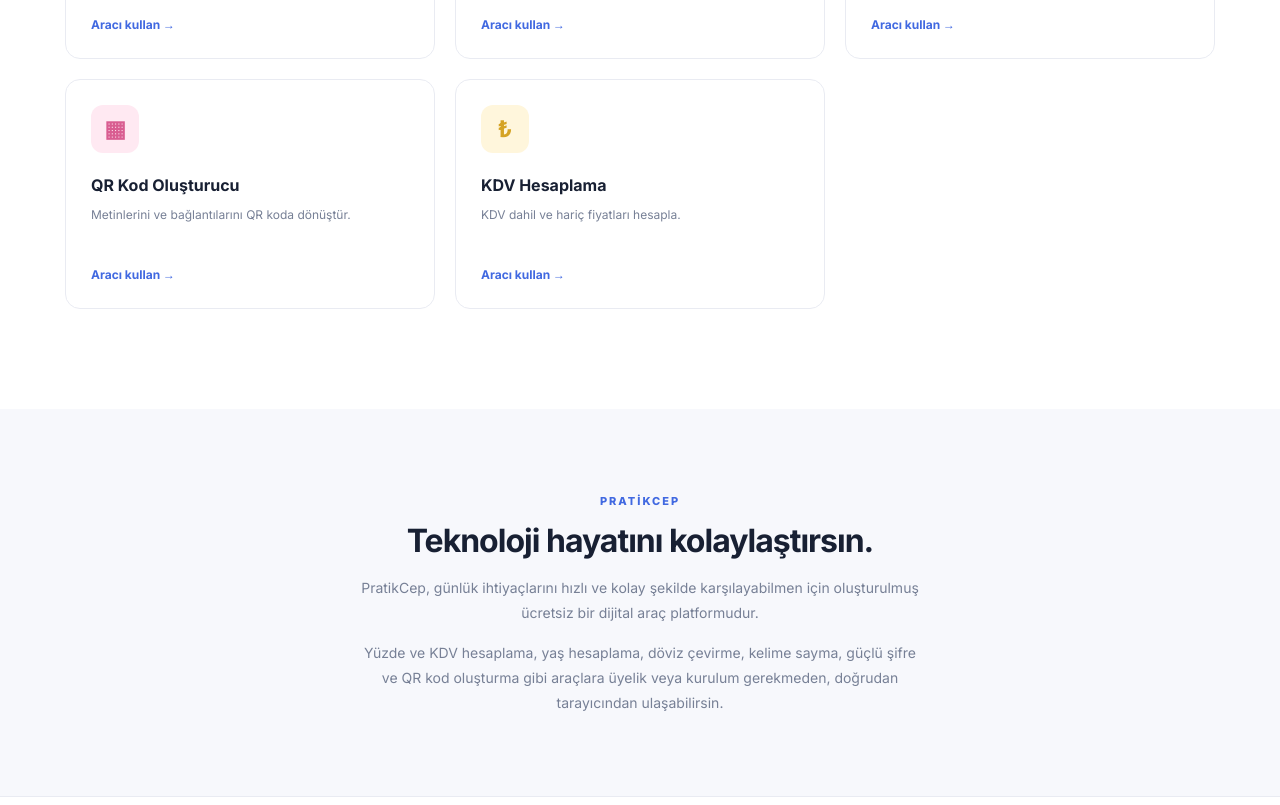
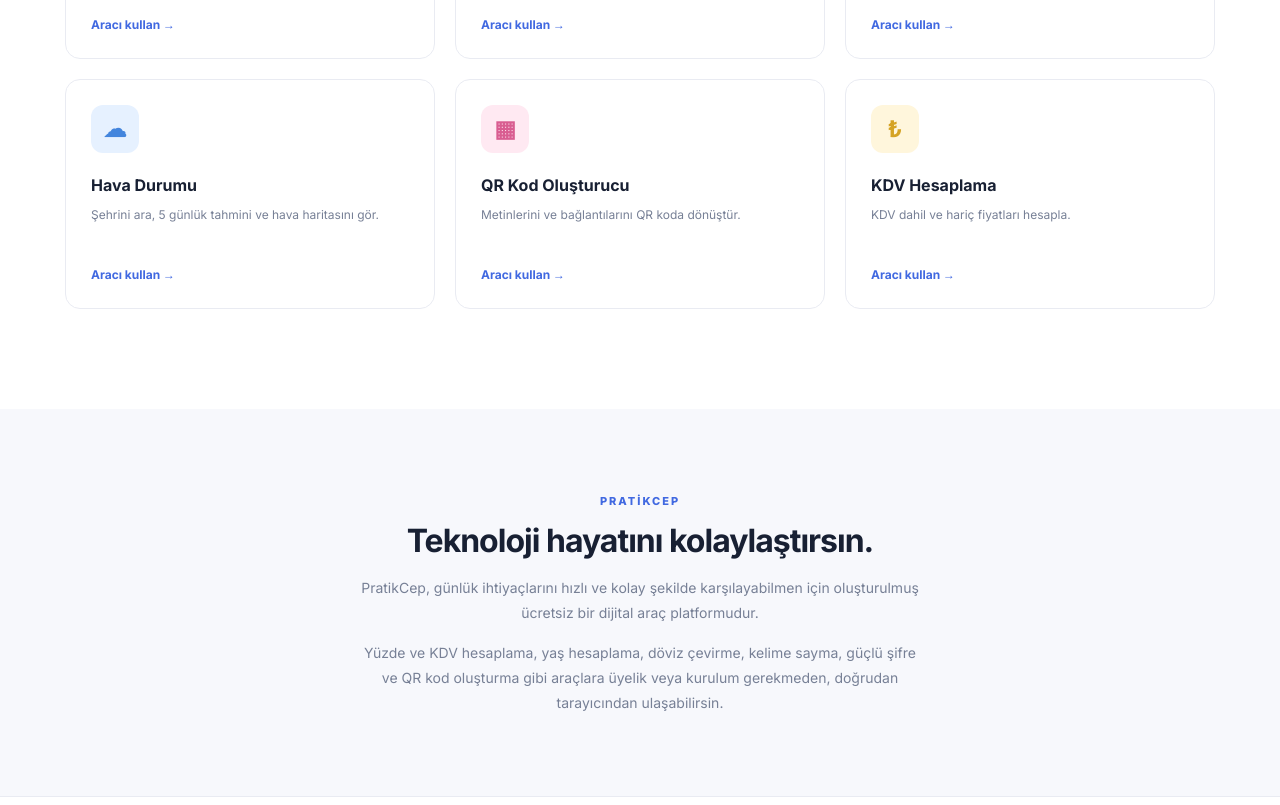
Before and after one commit to rcparslnn27/portfolyo, a plain HTML site: page index.html in a window 1280 px wide. Shown: the part 1384-2189 px from the top of the page. Drawn offline with Linux system fonts and the light colour scheme.

Commit message:
Add weather tool card to index.html

```diff
--- a/index.html
+++ b/index.html
@@ -170,6 +170,12 @@
                 <p>Güçlü ve rastgele şifreler oluştur.</p>
                 <span class="tool-link">Aracı kullan →</span>
             </a>
+            <a href="hava-durumu.html" class="tool-card" data-category="gunluk" data-name="hava durumu">
+    <div class="tool-icon blue">☁</div>
+    <h3>Hava Durumu</h3>
+    <p>Şehrini ara, 5 günlük tahmini ve hava haritasını gör.</p>
+    <span class="tool-link">Aracı kullan →</span>
+            </a>
 
             <a href="qr-kod.html" class="tool-card" data-category="gunluk" data-name="qr kod oluşturucu">
                 <div class="tool-icon pink">▦</div>
```
